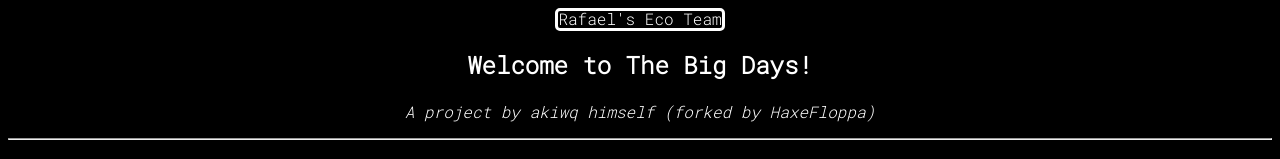
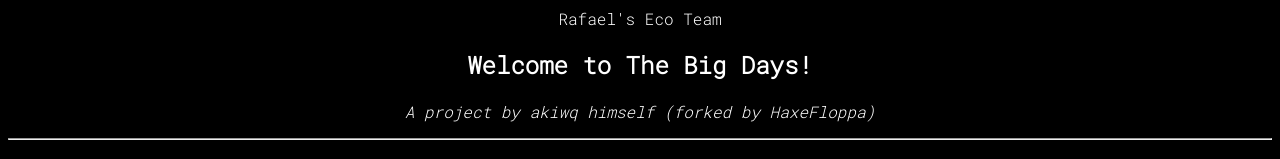
Before and after one commit to The-big-days/The-big-days.github.io, a plain HTML site: page index.html in a window 1280 px wide. Shown: the top 159 px of the page. Drawn offline with Linux system fonts and the light colour scheme; a web font is replaced by a local one.

Commit message:
Update index.html

```diff
--- a/index.html
+++ b/index.html
@@ -6,12 +6,15 @@
   body {
    background-color: black;
   }
-  nav {
+  navbar {
    display: inline;
    background-color: black;
    border-style: solid;
    border-color: white;
    border-radius: 5px;
+  }
+  nav {
+   display: inline;
   }
   h2, h3, p, hr {
    font-family: Roboto Mono, sans-serif;
@@ -32,9 +35,11 @@
 </head>
 <body>
  <center>
+ <div class="navbar">
  <nav>
   <a href="index.html">Rafael's Eco Team</a>
  </nav>
+ </div>
  <h2><b>Welcome to The Big Days!</b></h2>
  <p><i>A project by akiwq himself (forked by HaxeFloppa)</i></p>
  <hr>
```
